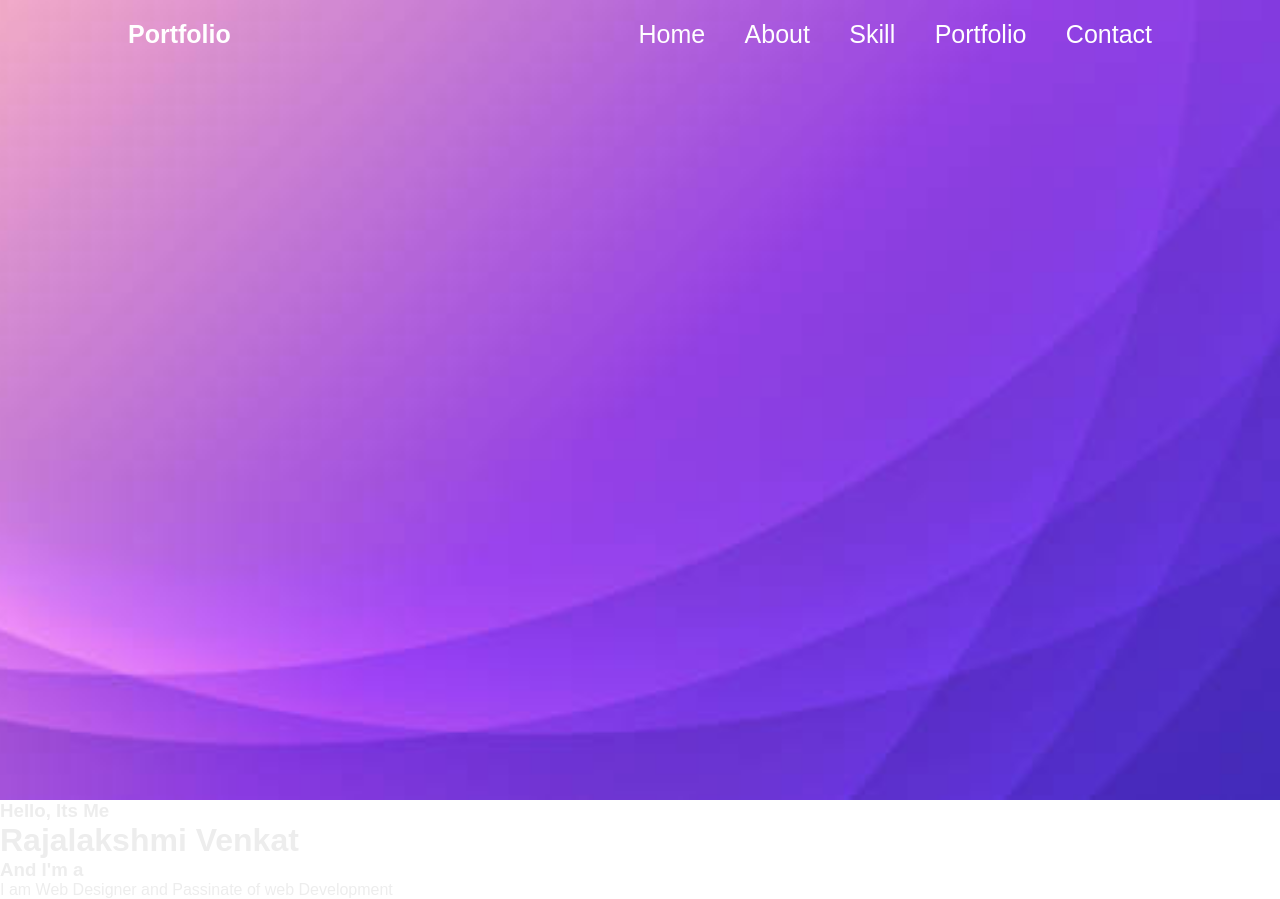
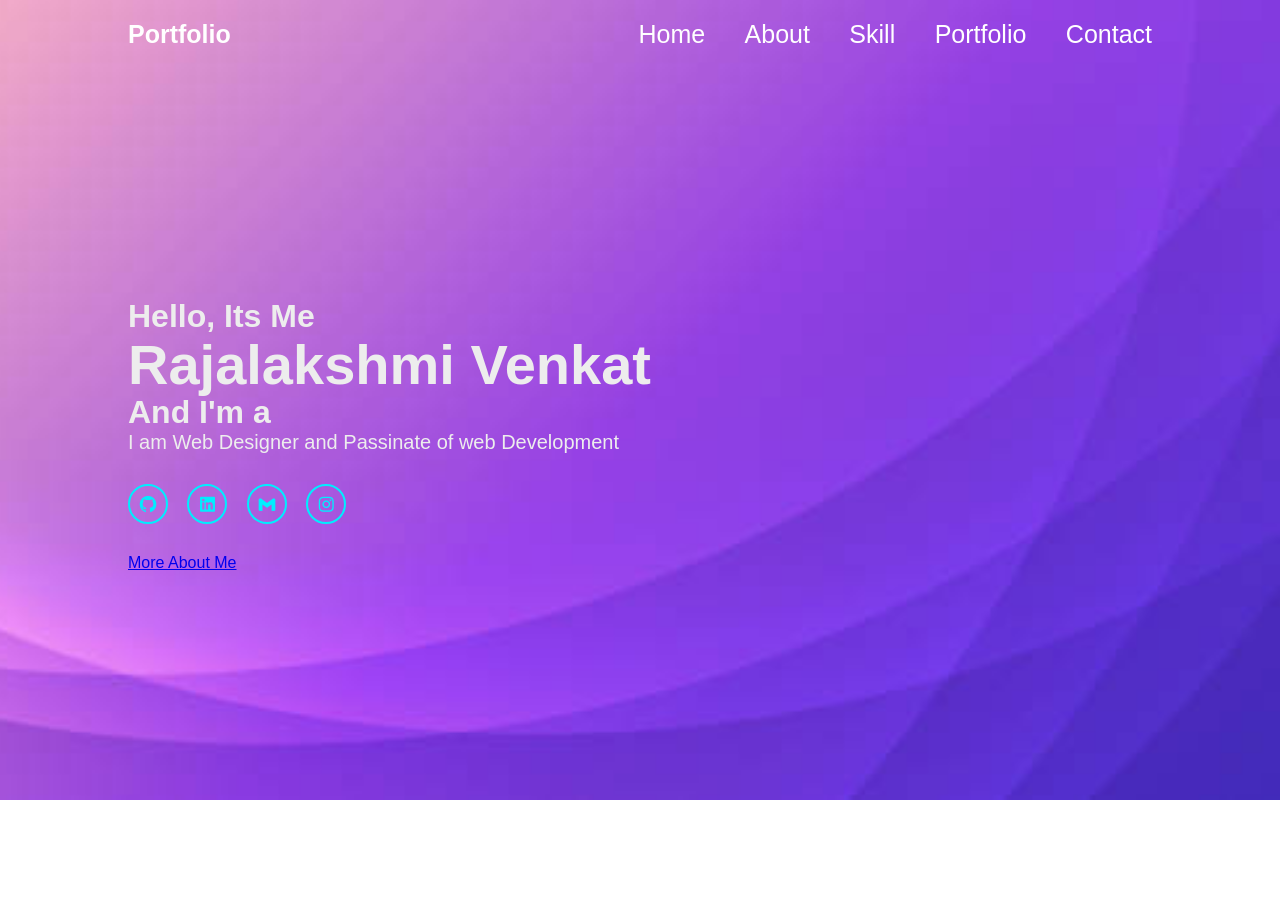
Before and after one commit to ArchanaVenket/Raji_Portfolio1, a plain HTML site: page index.html in a window 1280 px wide. After the commit the page ends 800 px from the top, so only its background shows below. Drawn offline with nearby package versions, Linux system fonts and the light colour scheme.

Commit message:
boxicons update

```diff
--- a/index.html
+++ b/index.html
@@ -1,34 +1,40 @@
 <!DOCTYPE html>
 <html lang="en">
   <head>
-        <meta charset ="UTF-8" >
-        <meta http-equiv="X-UA-Compatible" content="IE=edge">
-        <meta name="viewport" content="width-device-width,initial-scale-1.0">
+    <meta charset="UTF-8" />
+    <meta http-equiv="X-UA-Compatible" content="IE=edge" />
+    <meta name="viewport" content="width-device-width,initial-scale-1.0" />
     <title>Portfolio</title>
-        <link rel="stylesheet" href= "stylesheet.css" >
+    <link rel="stylesheet" href="stylesheet.css" />
+    <link
+      href="https://unpkg.com/boxicons@2.1.4/css/boxicons.min.css"
+      rel="stylesheet"
+    />
   </head>
   <body>
-        <header class = "header">
+    <header class="header">
       <a href="#" class="logo"> Portfolio</a>
       <nav class="navbar">
-                <a href = "#">Home </a>
-                <a href = "#">About </a>
-                <a href = "#">Skill </a>
-                <a href = "#">Portfolio</a>
-                <a href = "#">Contact </a>
+        <a href="#">Home </a>
+        <a href="#">About </a>
+        <a href="#">Skill </a>
+        <a href="#">Portfolio</a>
+        <a href="#">Contact </a>
       </nav>
-
     </header>
-            <section class="home"></section>
+    <section class="home">
       <div class="home-content">
-                    <h3>Hello, Its Me </h3>
+        <h3>Hello, Its Me</h3>
         <h1>Rajalakshmi Venkat</h1>
-                    <h3> And I'm a</h3>
-                    <p> I am Web Designer and Passinate of web Development</p>
+        <h3>And I'm a</h3>
+        <p>I am Web Designer and Passinate of web Development</p>
         <div class="home-sci">
+        <a href="#"> <i class="bx bxl-github"></i></a>
+        <a href="#"><i class="bx bxl-linkedin-square"></i></a>
+        <a href="#"><i class="bx bxl-gmail"></i></a>
+        <a href="#"><i class="bx bxl-instagram"></i></a>
       </div>
-                    </div>
+      <a href="#" class="btn-box"> More About Me</a>
     </section>
-
   </body>
 </html>
--- a/stylesheet.css
+++ b/stylesheet.css
@@ -1,16 +1,15 @@
-*
-{
+* {
     margin: 0;
     padding: 0;
     box-sizing: border-box;
-    font-family:'poppins' , sans-serif;
+    font-family: 'poppins', sans-serif;
 }
-body
-{
-    color:#ededed;
+
+body {
+    color: #ededed;
 }
-.header
-{
+
+.header {
     position: fixed;
     top: 0;
     left: 0;
@@ -24,39 +23,73 @@ body
 }
 
 
-.logo
-{
+.logo {
     position: relative;
     font-size: 25px;
-    color:#fff;
+    color: #fff;
     text-decoration: none;
     font-weight: 600;
 }
-.navbar a
- {
+
+.navbar a {
     display: inline-block;
     font-size: 25px;
     color: #fff;
     text-decoration: none;
     font-weight: 500;
-    margin-left:35px;
+    margin-left: 35px;
     transition: .3s;
 
 }
 
-.navbar a:hover{
+.navbar a:hover {
     color: #0ef;
 }
-.home{
+
+.home {
     position: relative;
     width: 100%;
     justify-content: space-between;
     height: 100vh;
-    background:url(wallpaper.jpg) no-repeat;
-    background-size:cover;
+    background: url(wallpaper.jpg) no-repeat;
+    background-size: cover;
     background-position: center;
     display: flex;
     align-items: center;
-    padding:70px 10% 0;
+    padding: 70px 10% 0;
 
 }
+
+.home-content {
+    max-width: 600px;
+}
+
+.home-content h3 {
+    font-size: 32px;
+    font-weight: 700;
+}
+
+.home-content h1 {
+    font-size: 56px;
+    font-weight: 700;
+    margin: -3px 0;
+}
+
+.home-content p {
+    font-size: 20px;
+}
+
+.home-sci a {
+    display: inline-flex;
+    justify-content: center;
+    align-items: center;
+    width: 40px;
+    height: 40px;
+    background: transparent;
+    border: 2px solid #0ef;
+    border-radius: 50%;
+    font-size: 20px;
+    color: #0ef;
+    text-decoration: none;
+    margin: 30px 15px 30px 0;
+}
```
Lines whose indentation alone changed are shown as unchanged.
